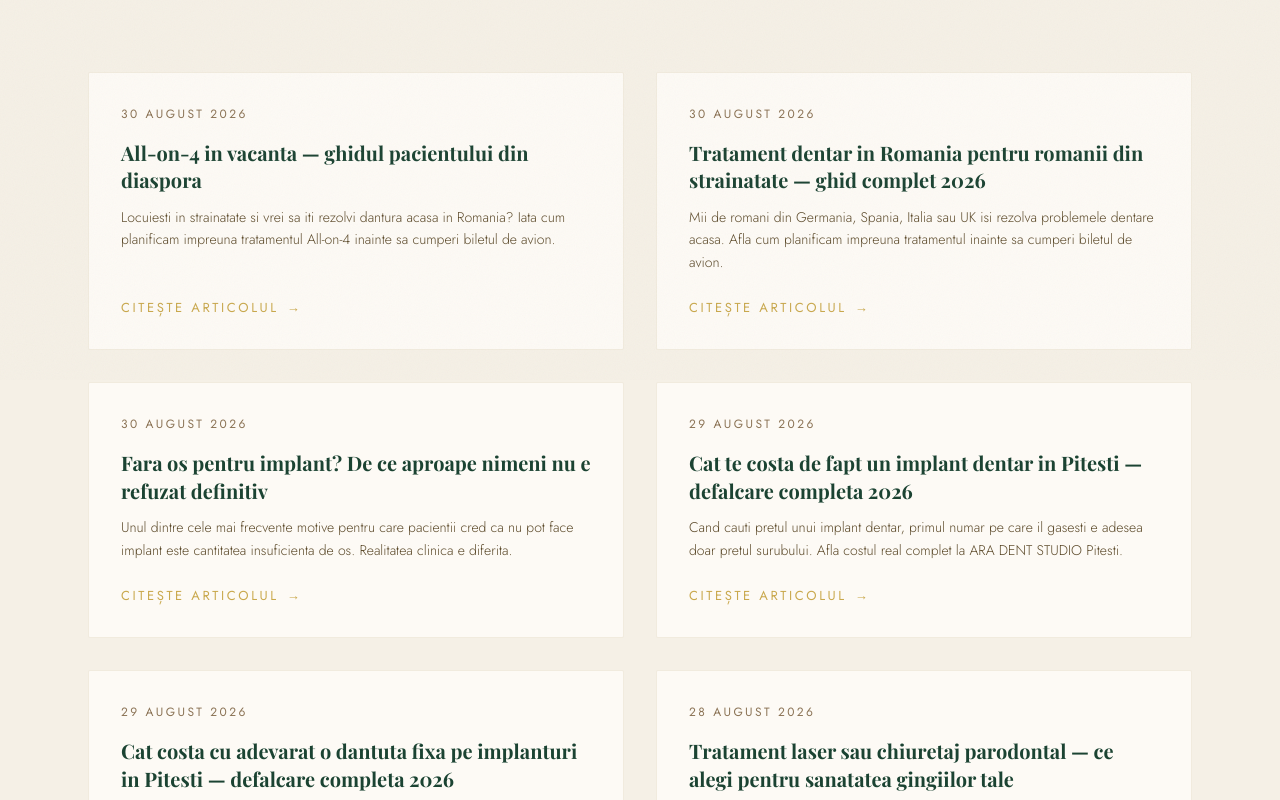
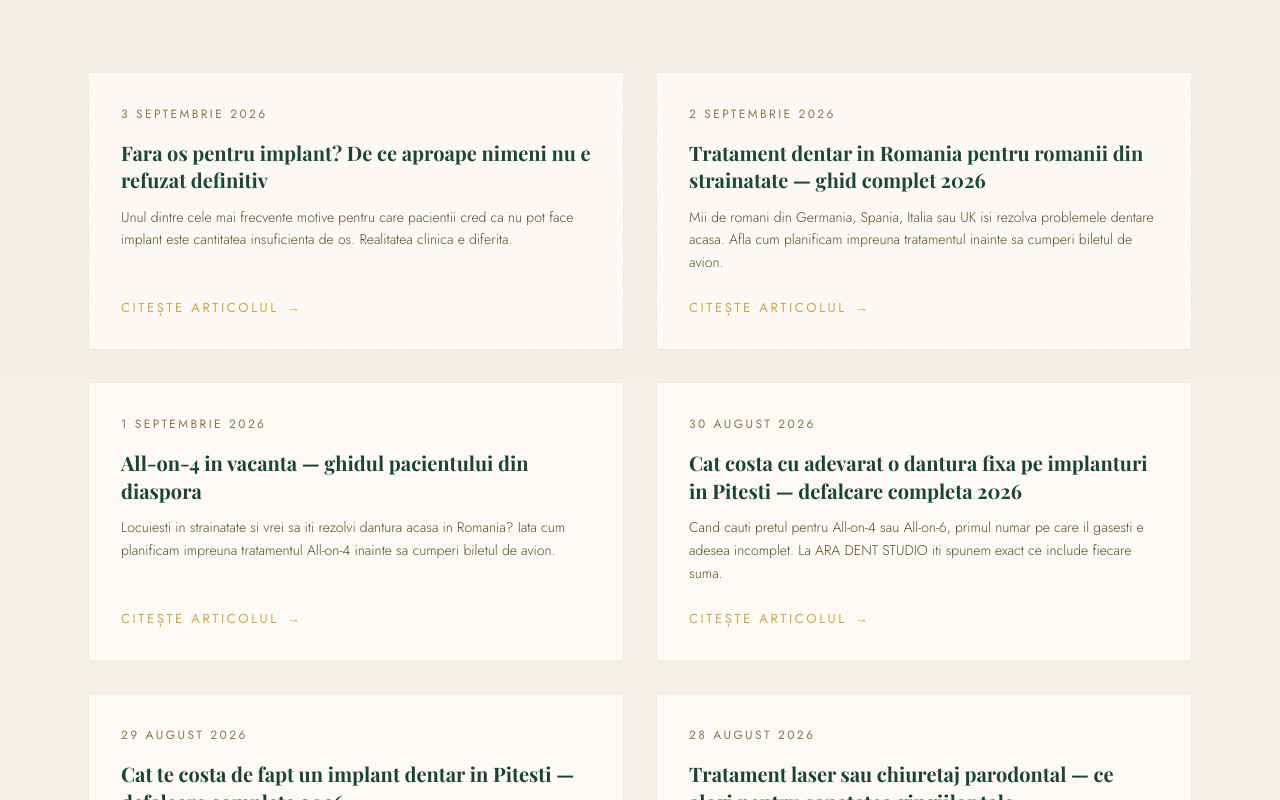
Before and after one commit to Rbt1/aradentpitesti, a Next.js app: page /blog in a window 1280 px wide. Shown: the part 420-1220 px from the top of the page. Built offline with nearby package versions, Linux system fonts and the light colour scheme.

Commit message:
fix date articole septembrie si typo dantura

```diff
--- a/app/sitemap.ts
+++ b/app/sitemap.ts
@@ -46,7 +46,7 @@ export default function sitemap(): MetadataRoute.Sitemap {
     { url: `${base}/blog/cat-costa-implant-dentar-pitesti-2026`, lastModified: now, changeFrequency: 'monthly', priority: 0.9 },
     { url: `${base}/servicii/extractie-masea-de-minte`, lastModified: now, changeFrequency: 'monthly', priority: 0.8 },
     { url: `${base}/servicii/aditie-osoasa-sinus-lift`, lastModified: now, changeFrequency: 'monthly', priority: 0.8 },
-    { url: `${base}/blog/cat-costa-dantuta-fixa-implanturi-pitesti-2026`, lastModified: now, changeFrequency: 'monthly', priority: 0.9 },
+    { url: `${base}/blog/cat-costa-dantura-fixa-implanturi-pitesti-2026`, lastModified: now, changeFrequency: 'monthly', priority: 0.9 },
     { url: `${base}/blog/all-on-4-diaspora-ghid-pacient`, lastModified: now, changeFrequency: 'monthly', priority: 0.9 },
     { url: `${base}/blog/tratament-dentar-romania-diaspora-2026`, lastModified: now, changeFrequency: 'monthly', priority: 0.9 },
     { url: `${base}/diaspora-en`, lastModified: now, changeFrequency: 'monthly', priority: 0.9 },
--- a/data/articole.ts
+++ b/data/articole.ts
@@ -1395,11 +1395,11 @@ export const articole: Articol[] = [
   `,
   },
   {
-    slug: 'cat-costa-dantuta-fixa-implanturi-pitesti-2026',
-    title: 'Cat costa cu adevarat o dantuta fixa pe implanturi in Pitesti — defalcare completa 2026',
+    slug: 'cat-costa-dantura-fixa-implanturi-pitesti-2026',
+    title: 'Cat costa cu adevarat o dantura fixa pe implanturi in Pitesti — defalcare completa 2026',
     metaDescription: 'Cat costa All-on-4 in Pitesti? 12.000 lei include chirurgia, 4 implanturi si lucrarea provizorie. Afla ce NU include si ce sa bugetezi. ARA DENT STUDIO.',
     excerpt: 'Cand cauti pretul pentru All-on-4 sau All-on-6, primul numar pe care il gasesti e adesea incomplet. La ARA DENT STUDIO iti spunem exact ce include fiecare suma.',
-    date: '2026-08-29',
+    date: '2026-08-30',
     continut: `
     <p>Cand cauti pretul pentru All-on-4 sau All-on-6, primul numar pe care il gasesti e adesea incomplet. Unele clinici afiseaza doar pretul chirurgical, altele includ lucrarea provizorie dar nu si cea definitiva. La ARA DENT STUDIO, iti spunem exact ce include fiecare suma — inainte sa iei orice decizie.</p>
 
@@ -1464,7 +1464,7 @@ export const articole: Articol[] = [
     title: 'All-on-4 in vacanta — ghidul pacientului din diaspora',
     metaDescription: 'Faci All-on-4 in Romania in vacanta? Trimite CBCT + poze pe WhatsApp si primesti planul de tratament inainte sa cumperi biletul. Transfer Otopeni disponibil. ARA DENT STUDIO Pitesti.',
     excerpt: 'Locuiesti in strainatate si vrei sa iti rezolvi dantura acasa in Romania? Iata cum planificam impreuna tratamentul All-on-4 inainte sa cumperi biletul de avion.',
-    date: '2026-08-30',
+    date: '2026-09-01',
     continut: `
     <p>Daca locuiesti in strainatate si vrei sa iti rezolvi dantura acasa in Romania, probabil ai doua intrebari principale: cat dureaza si cum organizezi totul. Iata raspunsurile concrete.</p>
 
@@ -1525,7 +1525,7 @@ export const articole: Articol[] = [
     title: 'Tratament dentar in Romania pentru romanii din strainatate — ghid complet 2026',
     metaDescription: 'Tratament dentar in Romania pentru diaspora — implant, All-on-4, fatete. Trimite CBCT + poze pe WhatsApp si primesti planul inainte de zbor. ARA DENT STUDIO Pitesti, 75 min de Otopeni.',
     excerpt: 'Mii de romani din Germania, Spania, Italia sau UK isi rezolva problemele dentare acasa. Afla cum planificam impreuna tratamentul inainte sa cumperi biletul de avion.',
-    date: '2026-08-30',
+    date: '2026-09-02',
     continut: `
     <p>Mii de romani care traiesc in Germania, Spania, Italia sau UK aleg sa-si rezolve problemele dentare acasa, in Romania. Motivele sunt simple: calitate comparabila cu vestul, preturi semnificativ mai mici si posibilitatea de a combina tratamentul cu vizita la familie.</p>
 
@@ -1581,7 +1581,7 @@ export const articole: Articol[] = [
     title: 'Fara os pentru implant? De ce aproape nimeni nu e refuzat definitiv',
     metaDescription: 'Ai fost informat ca nu poti face implant din lipsa de os? Afla de ce aproape nimeni nu e refuzat definitiv — All-on-4, implanturi zigomatice, pterigoidiene. ARA DENT STUDIO Pitesti.',
     excerpt: 'Unul dintre cele mai frecvente motive pentru care pacientii cred ca nu pot face implant este cantitatea insuficienta de os. Realitatea clinica e diferita.',
-    date: '2026-08-30',
+    date: '2026-09-03',
     continut: `
     <p>Unul dintre cele mai frecvente motive pentru care pacientii cred ca nu pot face implant este cantitatea insuficienta de os. Realitatea clinica e diferita — exista solutii pentru aproape orice situatie, de la tehnici chirurgicale adaptate pana la implanturi speciale pentru cazurile extreme.</p>
 
```
